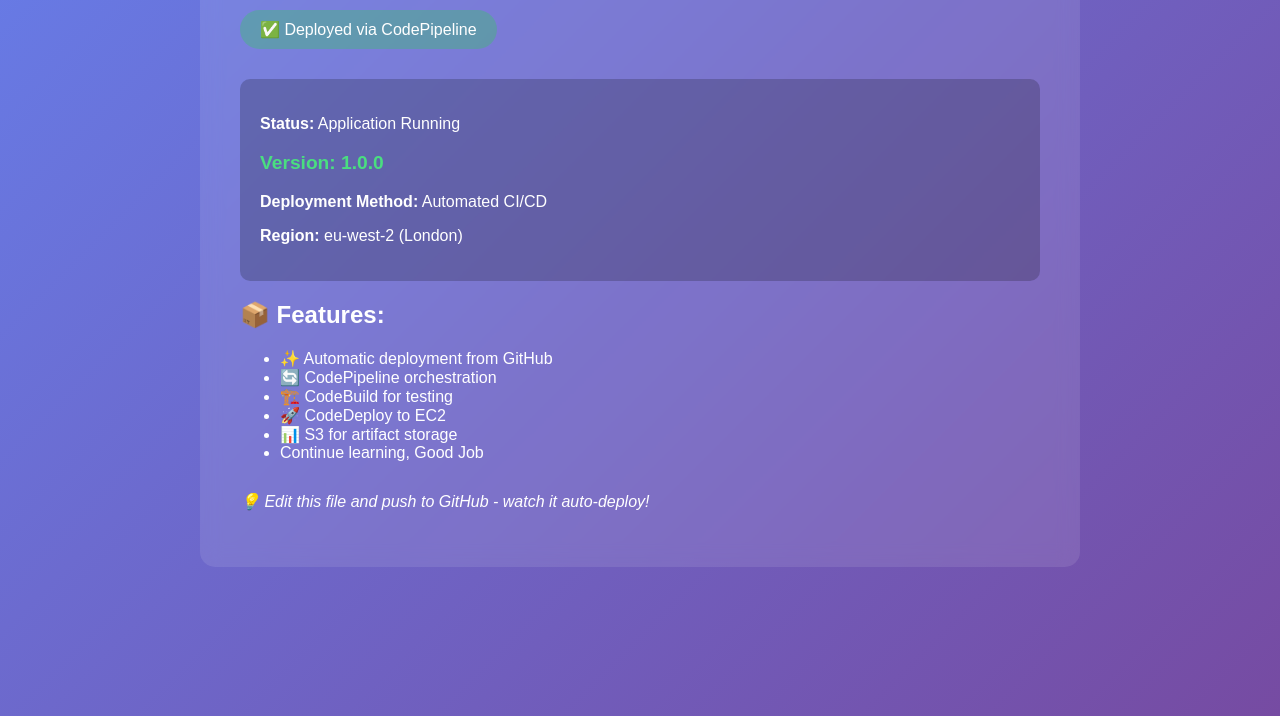
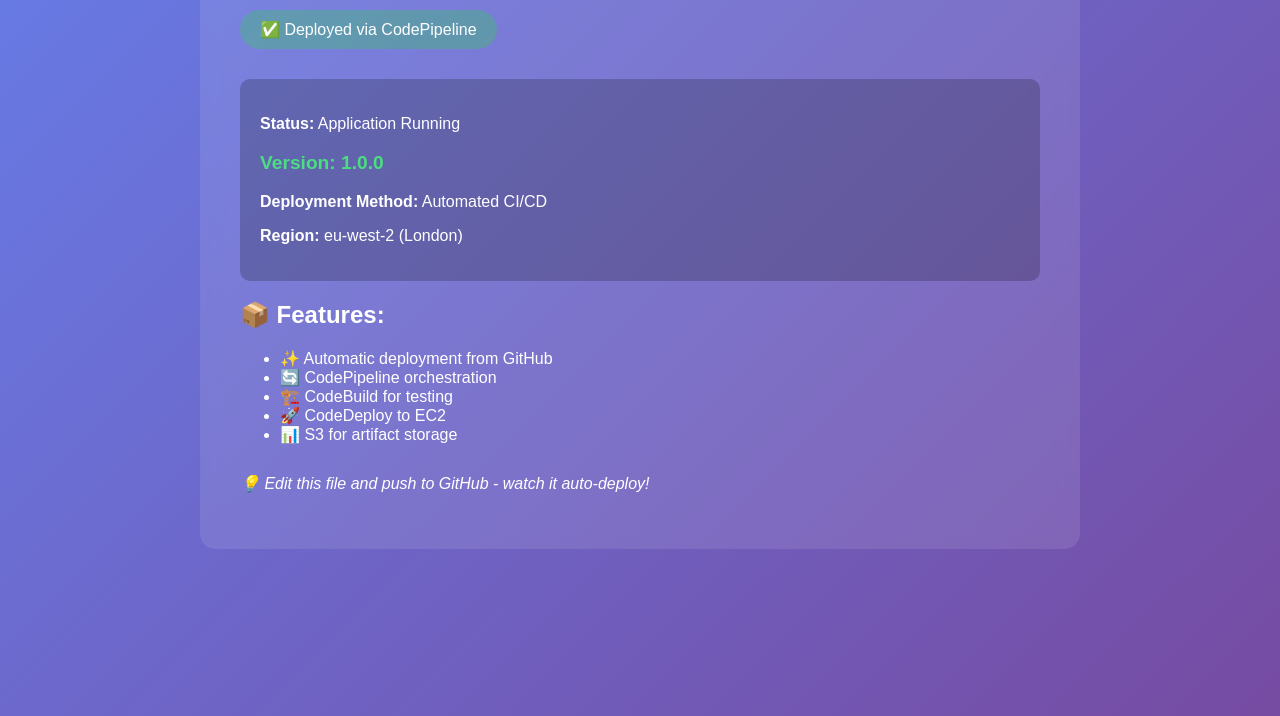
Before and after one commit to Opebiodun/cicd-demo-app, a website: page index.html in a window 1280 px wide. Shown: the part 184-900 px from the top of the page. Drawn offline with Linux system fonts and the light colour scheme.

Commit message:
updated app

```diff
--- a/index.html
+++ b/index.html
@@ -55,7 +55,6 @@
             <li>🏗️ CodeBuild for testing</li>
             <li>🚀 CodeDeploy to EC2</li>
             <li>📊 S3 for artifact storage</li>
-            <li> Continue learning, Good Job</li>
         </ul>
 
         <p style="margin-top: 30px; font-style: italic;">
```
